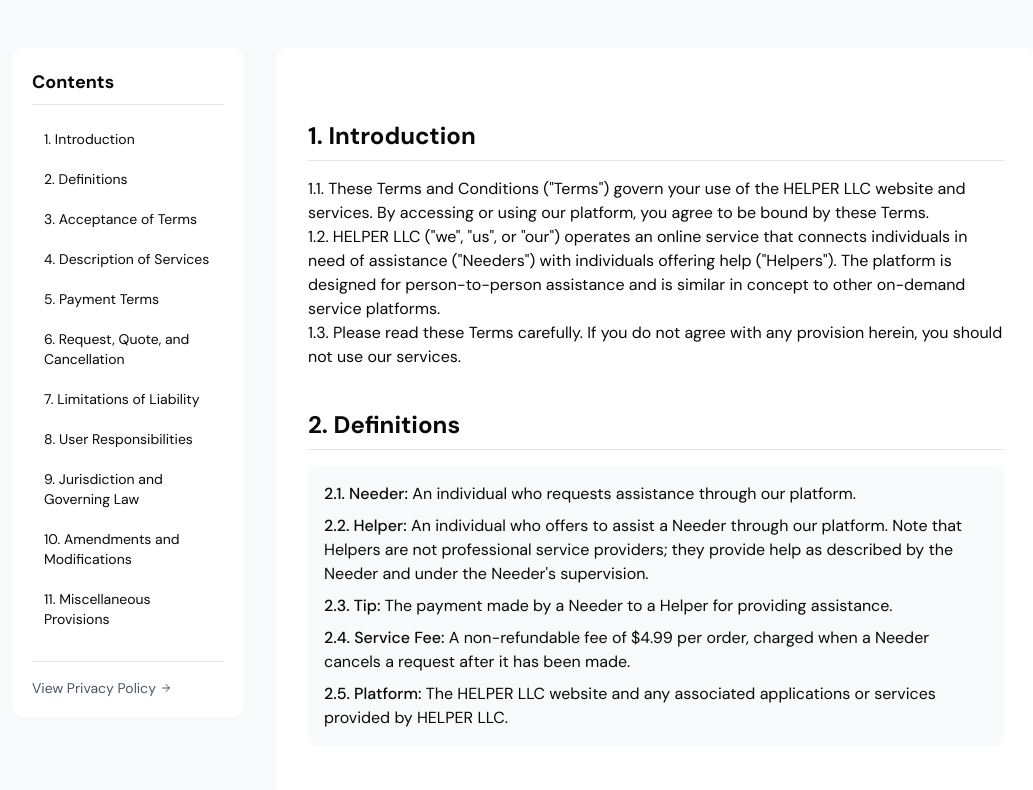
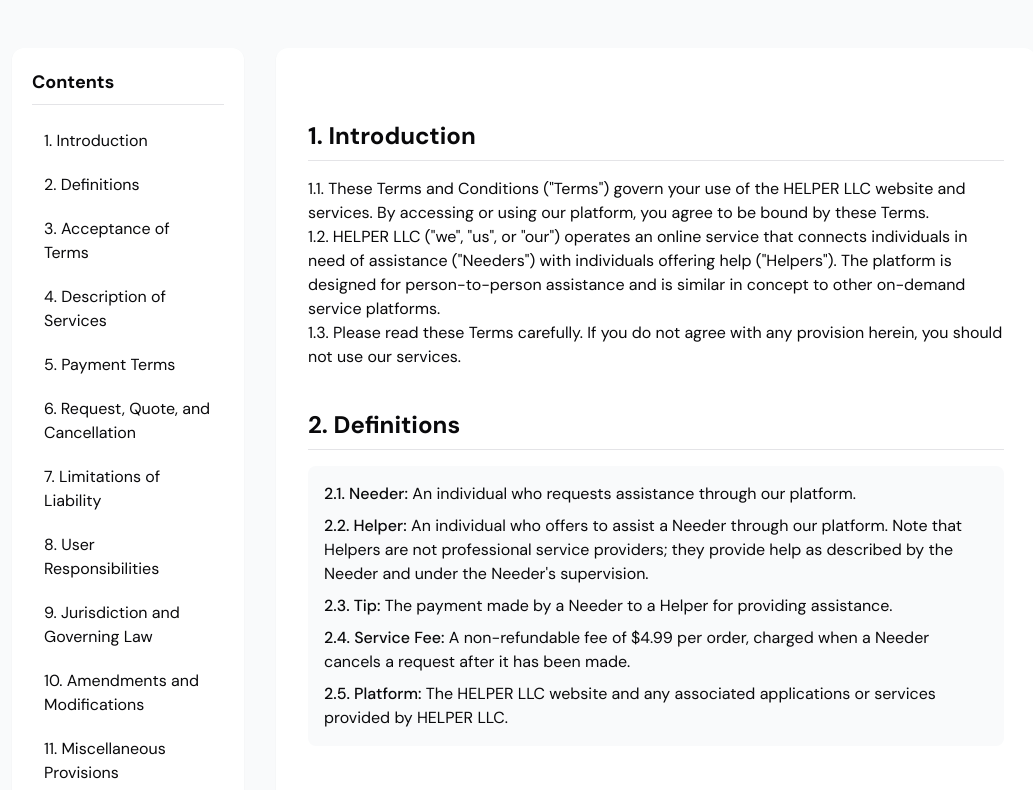
Before and after one commit to MehediMehad/horphe_ovono, a Next.js app: page /terms in a window 1280 px wide. Shown: the part 360-1150 px from the top of the page, without its empty margins (116-1149 px from the left). Built offline with nearby package versions, Linux system fonts and the light colour scheme.

Commit message:
FAQs Update

```diff
--- a/src/components/modules/CommonLayout/Contact/LandingPage/FAQSection.tsx
+++ b/src/components/modules/CommonLayout/Contact/LandingPage/FAQSection.tsx
@@ -44,8 +44,8 @@
   }
 
   return (
-    <section id="faqs" className="w-full py-12 md:py-24 bg-white">
-      <div className="max-w-[1200px] mx-auto">
+    <section id="faqs" className="w-full mt-[100px] mb-14 bg-white">
+      <div className="max-w-[1200px] md:h-[550px] mx-auto">
         <div className="grid md:grid-cols-12 gap-8 px-4 md:px-4 lg:px-0">
           {/* Left column - Title */}
           <div className="md:col-span-5">
--- a/src/components/modules/CommonLayout/TermsConditionsPage/TermsConditionsOverView.tsx
+++ b/src/components/modules/CommonLayout/TermsConditionsPage/TermsConditionsOverView.tsx
@@ -1,4 +1,4 @@
-import { ArrowRight, FileText, Shield } from "lucide-react";
+import { FileText, Shield } from "lucide-react";
 import Link from "next/link";
 
 export default function TermsConditionsOverView() {
@@ -60,13 +60,13 @@
                   {tocItems.map((item) => (
                     <p
                       key={item.id}
-                      className="block py-2 px-3 text-sm rounded-lg transition-colors"
+                      className="block py-2 px-3 text-[1.rem] rounded-lg transition-colors"
                     >
                       {item.title}
                     </p>
                   ))}
                 </nav>
-                <div className="mt-6 pt-4 border-t">
+                {/* <div className="mt-6 pt-4 border-t">
                   <Link
                     href="/privacy-policy"
                     className="flex items-center text-sm text-gray-600 hover:text-black"
@@ -74,7 +74,7 @@
                     View Privacy Policy
                     <ArrowRight className="ml-1 h-3 w-3" />
                   </Link>
-                </div>
+                </div> */}
               </div>
             </div>
 
```
